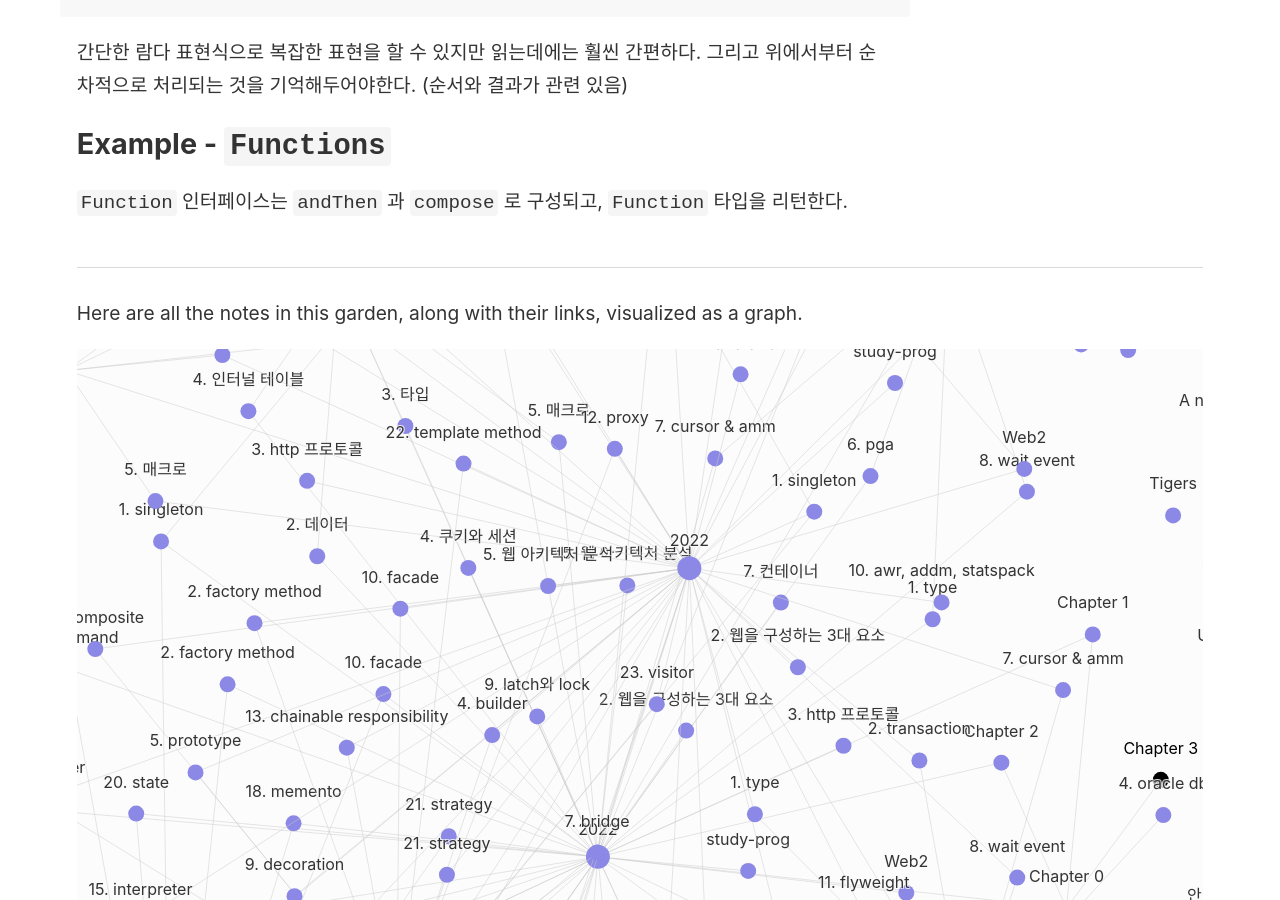
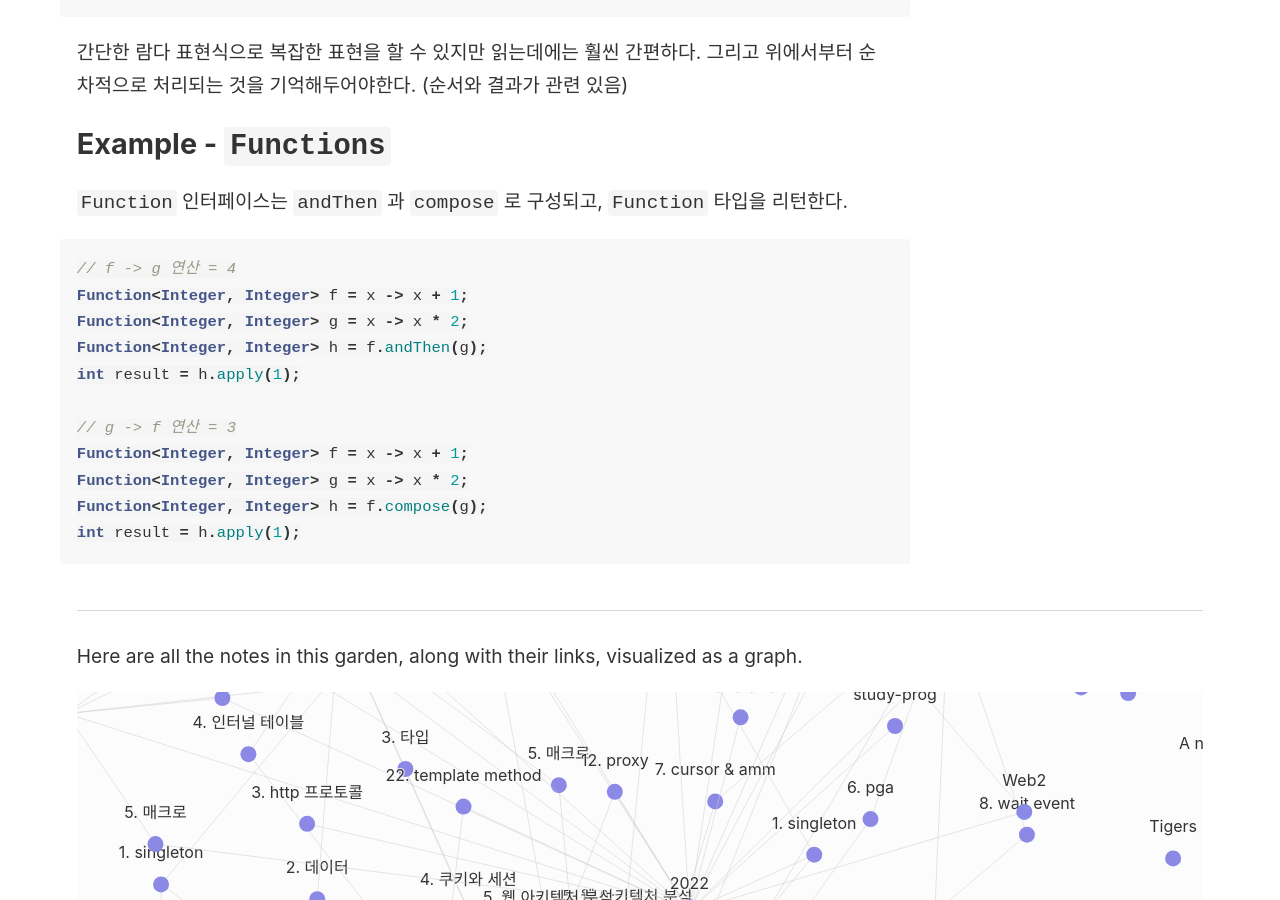
Before and after one commit to innjie/mydocs, a Jekyll site: the page built from _notes/documents/backup/study/Java/modern in java/Chapter 3.md, in a window 1280 px wide and 900 px high, scrolled down 11615 px. Built offline with Jekyll 4.4.1, drawn with Linux system fonts in a browser that asks for light colours.

Commit message:
[update] "study - java"

````diff
--- a/_notes/documents/backup/study/Java/modern in java/Chapter 3.md
+++ b/_notes/documents/backup/study/Java/modern in java/Chapter 3.md
@@ -352,3 +352,17 @@ Predicate<Apple> redAndHeavyAppleOrGreen =
 ## Example - `Functions`
 
 `Function` 인터페이스는 `andThen` 과 `compose` 로 구성되고, `Function` 타입을 리턴한다.
+
+```java
+// f -> g 연산 = 4
+Function<Integer, Integer> f = x -> x + 1;
+Function<Integer, Integer> g = x -> x * 2;
+Function<Integer, Integer> h = f.andThen(g);
+int result = h.apply(1);
+
+// g -> f 연산 = 3
+Function<Integer, Integer> f = x -> x + 1;
+Function<Integer, Integer> g = x -> x * 2;
+Function<Integer, Integer> h = f.compose(g);
+int result = h.apply(1);
+```
````
